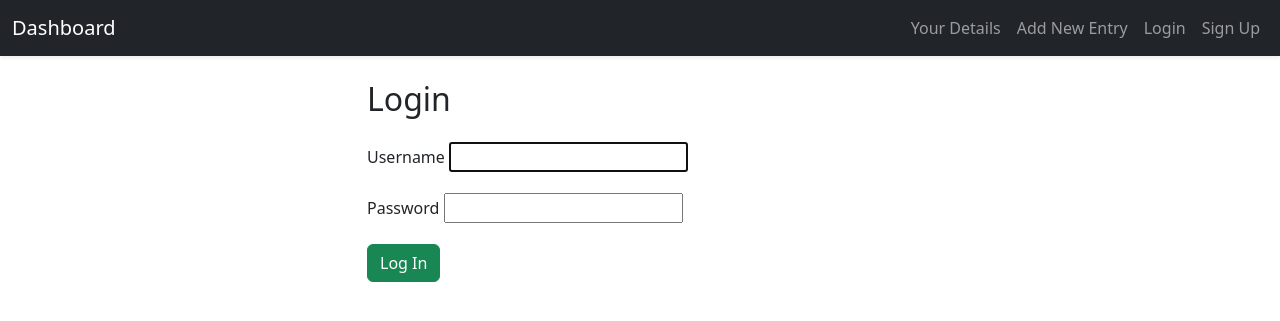
After one commit to Justine-Jose/job-tracker-django, a Django app: page /login/ in a window 1280 px wide. The commit adds this page. Shown: the top 321 px of the page. Run offline with Django 5.2, Linux system fonts and the light colour scheme.

Commit message:
Added login/logout protection and CSRF headers
Added login/logout protection and CSRF headers

```diff
--- a/applications/models.py
+++ b/applications/models.py
@@ -1,4 +1,5 @@
 from django.db import models
+from django.contrib.auth.models import User
 
 # Create your models here.
 class JobApplications(models.Model):
@@ -11,6 +12,7 @@ class JobApplications(models.Model):
         default='Applied'
     )
     note = models.TextField(blank=True)
+    user = models.ForeignKey(User, on_delete=models.CASCADE)
 
     def __str__(self):
         return f"{self.company_name} - {self.position}"
--- a/applications/serializers.py
+++ b/applications/serializers.py
@@ -5,3 +5,4 @@ class JobApplicationSerializer(serializers.ModelSerializer):
     class Meta:
         model = JobApplications
         fields = '__all__'
+        read_only_fields = ['user']
--- /dev/null
+++ b/applications/templates/auth/login.html
@@ -0,0 +1,21 @@
+{% extends "base.html" %}
+{% block content %}
+<div class="row justify-content-center form-group mb-2">
+  <div class="col-md-6">
+    <h2 class="mb-4">Login</h2>
+    <form method="post">
+      {% csrf_token %}
+      {% for field in form %}
+        <div class="mb-3">
+          <label class="form-label">{{ field.label }}</label>
+          {{ field }}
+          {% if field.errors %}
+            <div class="text-danger small">{{ field.errors }}</div>
+          {% endif %}
+        </div>
+      {% endfor %}
+      <button type="submit" class="btn btn-success">Log In</button>
+    </form>
+  </div>
+</div>
+{% endblock %}
--- a/applications/templates/base.html
+++ b/applications/templates/base.html
@@ -26,21 +26,35 @@
                 {% with request.resolver_match.url_name as url_name %}
                 <ul class="navbar-nav ms-auto mb-2 mb-lg-0">
                     <li class="nav-item">
-                        <a class="{% if url_name == 'list-job-page' %}nav-link active {% else %} nav-link {% endif %}" aria-current="page" href="{% url 'list-job-page' %}">Your Detials</a>
+                        <a class="{% if url_name == 'list-job-page' %}nav-link active {% else %} nav-link {% endif %}" href="{% url 'list-job-page' %}">Your Details</a>
                     </li>
                     <li class="nav-item">
                         <a class="{% if url_name == 'add-job-page' %}nav-link active {% else %} nav-link {% endif %}" href="{% url 'add-job-page' %}">Add New Entry</a>
                     </li>
-                    <!-- <li class="nav-item">
-                        <a class="nav-link" href="#">Create Blog</a>
-                    </li>
-                    <li class="nav-item">
-                        <a class="nav-link" href="#">My Account</a>
-                    </li>
-                    <li class="nav-item">
-                        <a class="nav-link" href="">Registered Users</a>
-                    </li> -->
+
+                    {% if user.is_authenticated %}
+                        <li class="nav-item">
+                            <a class="nav-link disabled">{{ user.username }}</a>
+                        </li>
+                        <li class="nav-item">
+                            <form method="post" action="{% url 'logout' %}" style="display:inline;">
+                                {% csrf_token %}
+                                <button type="submit" class="btn btn-link nav-link" style="display:inline; padding: 0; color: #fff;">
+                                <i class="bi bi-box-arrow-right"></i> Logout
+                                </button>
+                            </form>
+                        </li>
+
+                    {% else %}
+                        <li class="nav-item">
+                            <a class="nav-link" href="{% url 'login' %}">Login</a>
+                        </li>
+                        <li class="nav-item">
+                            <a class="nav-link" href="{% url 'signup' %}">Sign Up</a>
+                        </li>
+                    {% endif %}
                 </ul>
+
                 {% endwith %}
             </div>
         </div>
--- a/applications/templates/jobs/add_job_api.html
+++ b/applications/templates/jobs/add_job_api.html
@@ -3,6 +3,7 @@
     <body>
         <h2>Add Job</h2>
         <form id="jobForm">
+            <meta name="csrf-token" content="{{ csrf_token }}">
             <div class="form-group mb-2">
                 <label for="company_name">Company Name</label>
                 <input type="text" class="form-control" id="company_name" name="company_name">
@@ -34,6 +35,7 @@
     </body>
 </html>
 <script>
+    const csrftoken = "{{ csrf_token }}";
     document.getElementById("jobForm").addEventListener("submit", function(e) {
         e.preventDefault();
         const formData = new FormData(this);
@@ -46,7 +48,9 @@
         };
         fetch("/api/jobs/", {
             method: "POST",
-            headers: { "Content-Type": "application/json" },
+            headers: { "Content-Type": "application/json",
+                "X-CSRFToken": csrftoken
+             },
             body: JSON.stringify(data)
         })
         // .then(res => res.json())
--- a/applications/templates/jobs/dashboard.html
+++ b/applications/templates/jobs/dashboard.html
@@ -26,7 +26,7 @@ fetch("/api/jobs/")
   .then(jobs => {
     document.getElementById("totalJobs").innerText = jobs.length;
 
-    let counts = { Applied: 0, Interview: 0, Offered: 0, Rejected: 0 };
+    let counts = { Applied: 0, Interviewing: 0, Offered: 0, Rejected: 0 };
     jobs.forEach(job => {
       if (counts[job.status] !== undefined) {
         counts[job.status]++;
@@ -34,7 +34,7 @@ fetch("/api/jobs/")
     });
 
     document.getElementById("appliedCount").innerText = counts.Applied;
-    document.getElementById("interviewCount").innerText = counts.Interview;
+    document.getElementById("interviewCount").innerText = counts.Interviewing;
     document.getElementById("offeredCount").innerText = counts.Offered;
     document.getElementById("rejectedCount").innerText = counts.Rejected;
   });
--- a/applications/urls.py
+++ b/applications/urls.py
@@ -1,6 +1,7 @@
 from django.urls import path
 from .views import JobApplicationDetials, JobApplicationListCreate
 from . import views
+from django.contrib.auth import views as auth_views
 
 
 urlpatterns = [
@@ -8,6 +9,10 @@ urlpatterns = [
     path('jobs/', JobApplicationListCreate.as_view(), name='job-list-create'),
     path('jobs/<int:pk>/', JobApplicationDetials.as_view(), name='job-detail'),
     path('jobs/add/',views.add_job_page, name = 'add-job-page'),
-    path('jobs/list/',views.list_job_page, name = 'list-job-page')
+    path('jobs/list/',views.list_job_page, name = 'list-job-page'),
+
+    path('signup/', views.signup_view, name='signup'),
+    path('login/', auth_views.LoginView.as_view(template_name='auth/login.html'), name='login'),
+    path('logout/', auth_views.LogoutView.as_view(next_page='login'), name='logout'),
 
 ]
--- a/jobtracker/settings.py
+++ b/jobtracker/settings.py
@@ -113,6 +113,11 @@ USE_I18N = True
 
 USE_TZ = True
 
+LOGIN_URL = '/login/'
+LOGIN_REDIRECT_URL = '/'
+LOGOUT_REDIRECT_URL = '/login/'
+
+
 
 # Static files (CSS, JavaScript, Images)
 # https://docs.djangoproject.com/en/5.1/howto/static-files/
```
Also changed, not shown: applications/templates/auth/signup.html (added, +21 -0 lines), applications/templates/jobs/list_jobs_api.html (+9 -2 lines), applications/views.py (+18 -3 lines), applications/migrations/0002_jobapplications_user.py (added), db.sqlite3.
